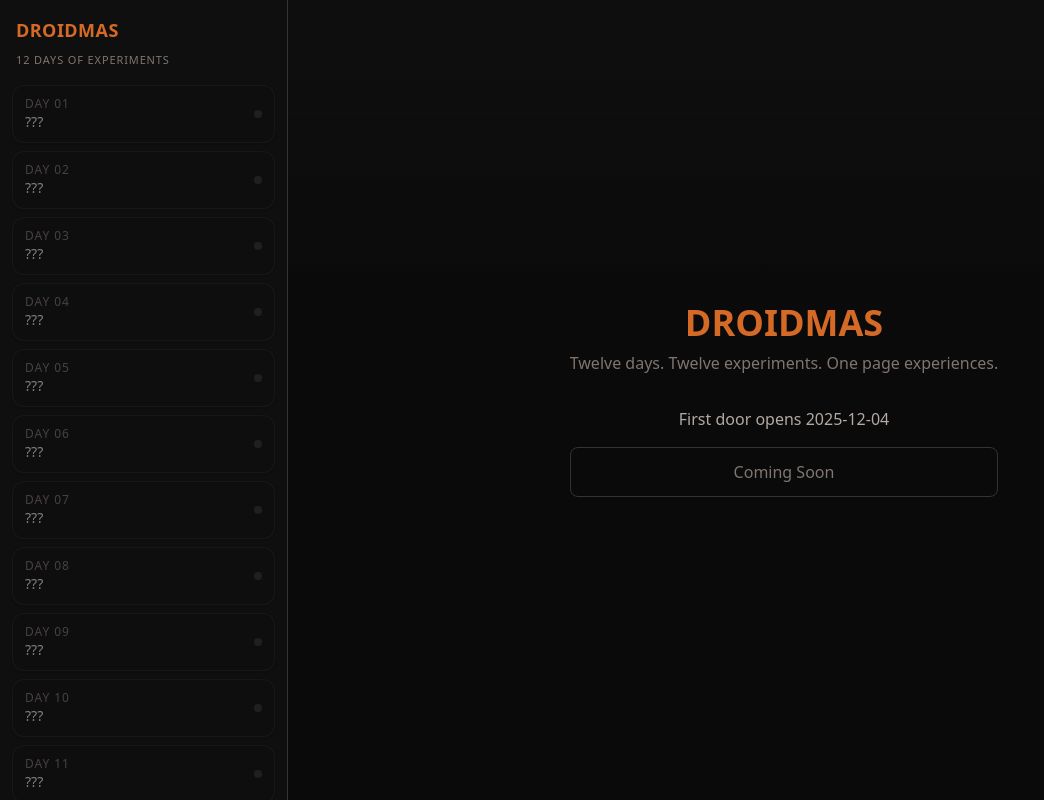
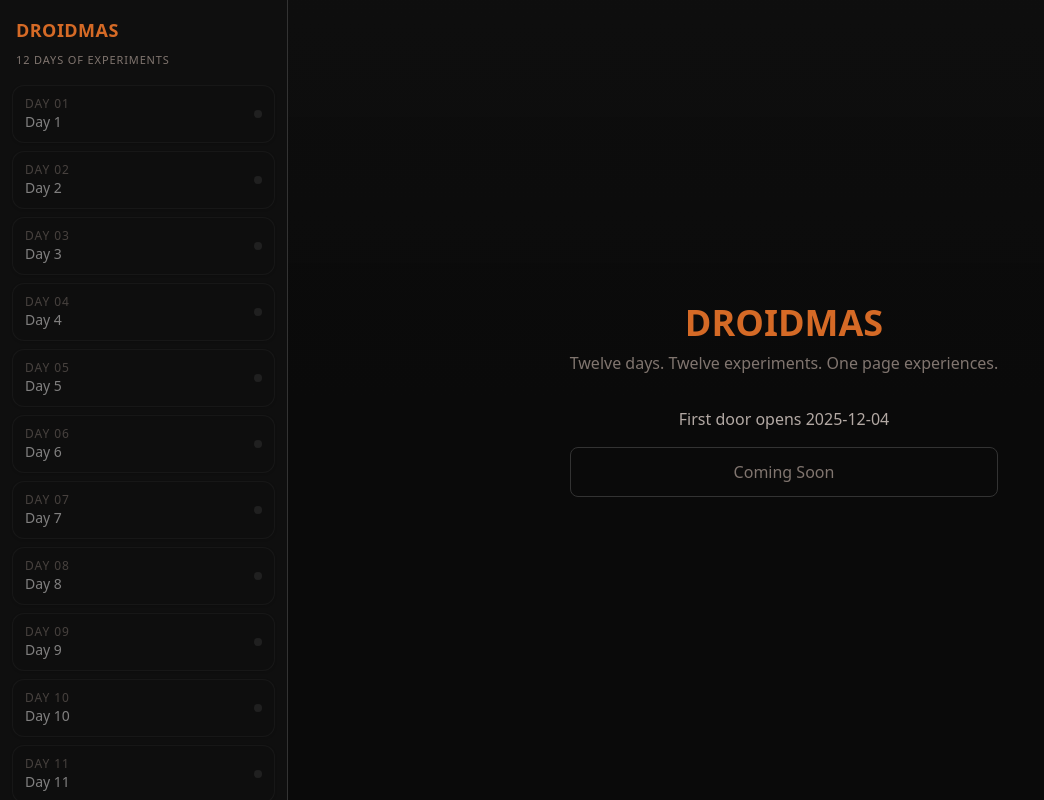
Before and after one commit to factory-ben/droidmas, a Next.js app: page / in a window 1280 px wide. Shown: the whole page, without its empty margins (0-1044 px from the left). Built offline with nearby package versions, Linux system fonts and the light colour scheme.

Commit message:
Show titles in sidebar for all days

```diff
--- a/components/AppShell.tsx
+++ b/components/AppShell.tsx
@@ -37,7 +37,7 @@ function DayLink({
             Day {formatDay(day)}
           </div>
           <div className="text-sm font-medium text-foreground">
-            {isUnlocked ? title : '???'}
+            {title}
           </div>
         </div>
         <div
```
